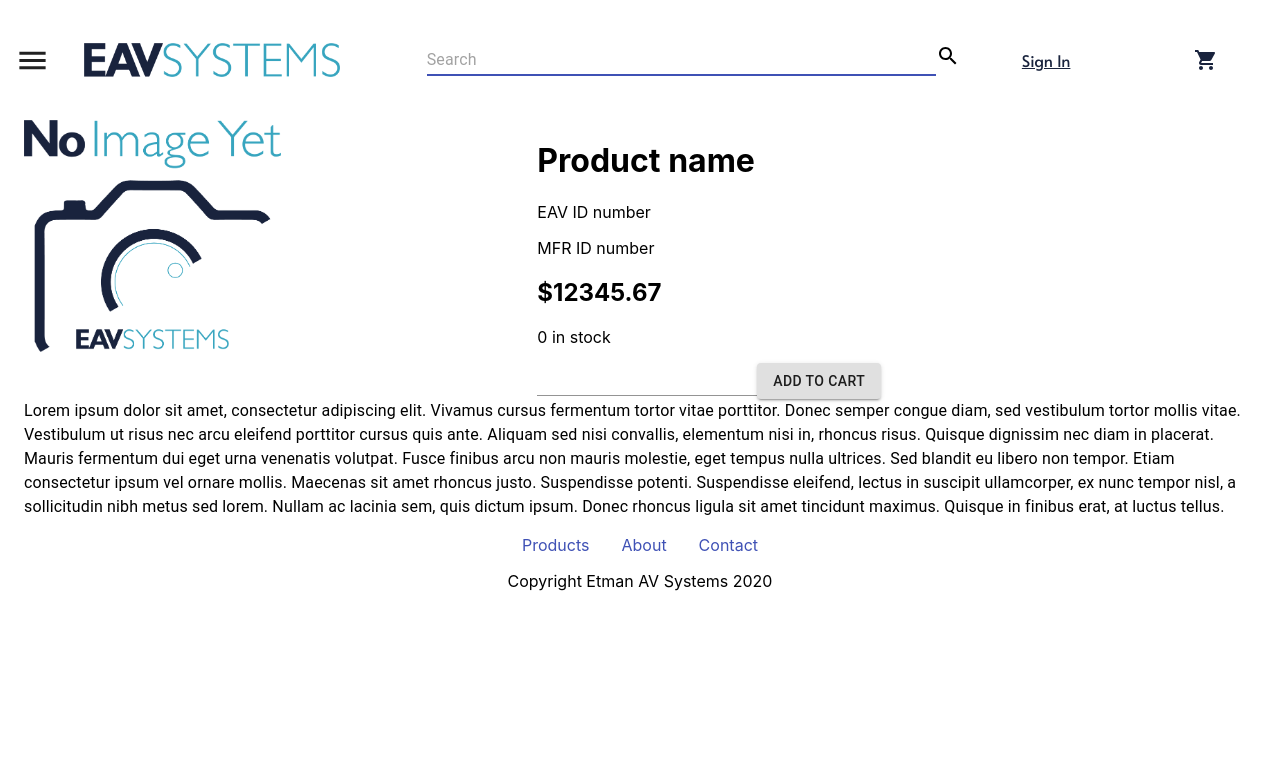
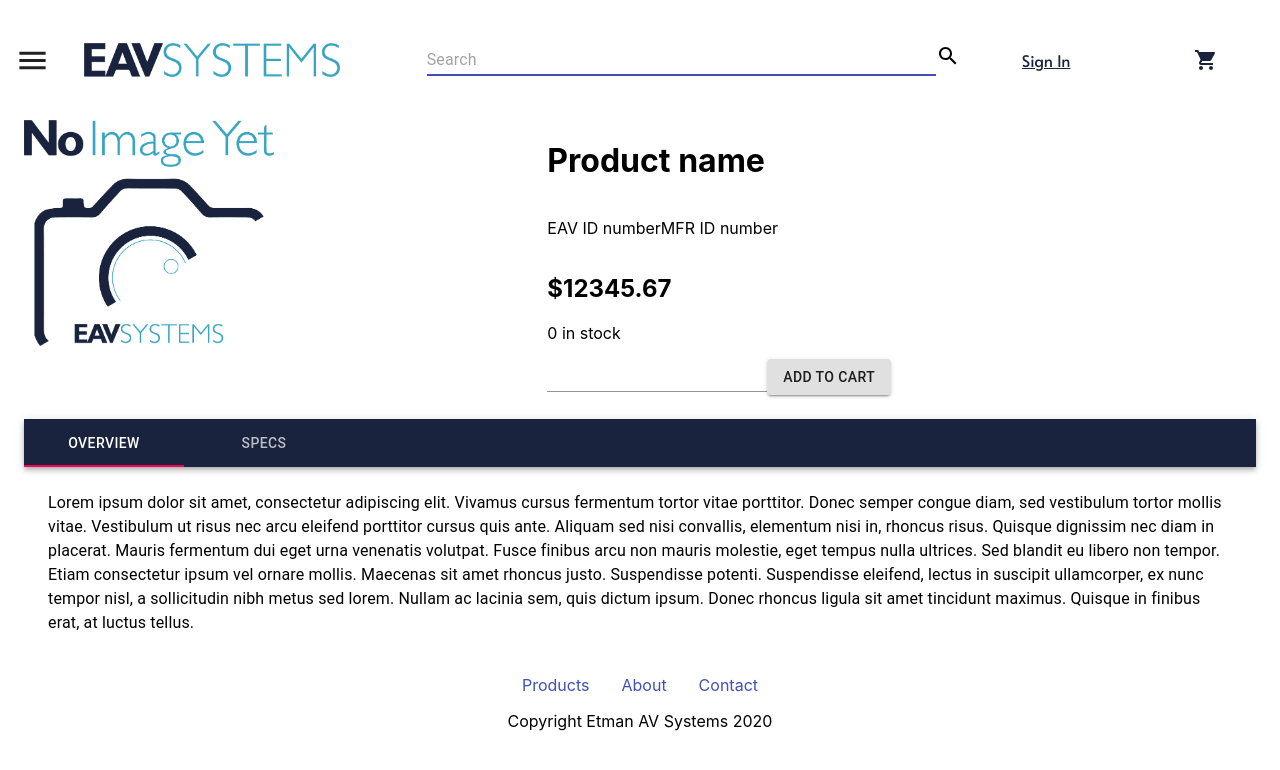
Before and after one commit to DerekEtman/EAVSYSTEM, a React (Create React App) app: page /ProductDetail in a window 1280 px wide. Shown: the top 770 px of the page. Built offline with nearby package versions, Linux system fonts and the light colour scheme.

Commit message:
Feat: Tab Panels for detail pages

```diff
--- a/src/features/products/Product_Detail.js
+++ b/src/features/products/Product_Detail.js
@@ -1,17 +1,60 @@
-import { Grid, Input, Button, Container, Typography } from "@material-ui/core";
+import {
+	Grid,
+	Input,
+	Button,
+	Container,
+	Typography,
+	AppBar,
+	Tab,
+	Tabs,
+	Box,
+} from "@material-ui/core";
 import React from "react";
 import DefaultImage from "./products_assets/no_image_holder.png";
 
+function TabPanel(props) {
+	const { children, value, index, ...other } = props;
+
+	return (
+		<div
+			role="tabpanel"
+			hidden={value !== index}
+			id={`simple-tabpanel-${index}`}
+			aria-labelledby={`simple-tab-${index}`}
+			{...other}
+		>
+			{value === index && (
+				<Box p={3}>
+					<Typography>{children}</Typography>
+				</Box>
+			)}
+		</div>
+	);
+}
+
+function a11yProps(index) {
+	return {
+		id: `simple-tab-${index}`,
+		"aria-controls": `simple-tabpanel-${index}`,
+	};
+}
+
 export default function Product_Detail() {
+	const [value, setValue] = React.useState(0);
+
+	const handleChange = (event, newValue) => {
+		setValue(newValue);
+	};
+
 	return (
 		<Container>
-			<Grid container>
+			<Grid container className="product_detail_container" spacing={3}>
 				{/* <Hidden>
             <Grid item>
                 <Link href={History} >`Back to results`</Link>
             </Grid>
             </Hidden> */}
-				<Grid item lg={5}>
+				<Grid item lg={5} className="product_detail_image_container">
 					<img
 						src={DefaultImage}
 						alt="Item - change description"
@@ -19,36 +62,52 @@ export default function Product_Detail() {
 					/>
 				</Grid>
 
-				<Grid item lg={7}>
+				<Grid item lg={7} className="product_detail_info_container">
 					<h1> Product name</h1>
-					<div>
-						<p>EAV ID number</p>
-						<p>MFR ID number</p>
+					<div  className="product_detail_serial_group" >
+						<p className="product_detail_serial_element">EAV ID number</p>
+						<p className="product_detail_serial_element">MFR ID number</p>
 					</div>
 					<h2>$12345.67</h2>
 					<p>0 in stock</p>
 
 					<div>
-						<Input type="number" name="Qty." />
+						<Input type="number" name="Qty" />
 						<Button variant="contained"> Add To Cart</Button>
 					</div>
 				</Grid>
 
 				<Grid item lg={12}>
-					<Typography variant="body1">
-						Lorem ipsum dolor sit amet, consectetur adipiscing elit. Vivamus cursus
-						fermentum tortor vitae porttitor. Donec semper congue diam, sed vestibulum
-						tortor mollis vitae. Vestibulum ut risus nec arcu eleifend porttitor
-						cursus quis ante. Aliquam sed nisi convallis, elementum nisi in, rhoncus
-						risus. Quisque dignissim nec diam in placerat. Mauris fermentum dui eget
-						urna venenatis volutpat. Fusce finibus arcu non mauris molestie, eget
-						tempus nulla ultrices. Sed blandit eu libero non tempor. Etiam consectetur
-						ipsum vel ornare mollis. Maecenas sit amet rhoncus justo. Suspendisse
-						potenti. Suspendisse eleifend, lectus in suscipit ullamcorper, ex nunc
-						tempor nisl, a sollicitudin nibh metus sed lorem. Nullam ac lacinia sem,
-						quis dictum ipsum. Donec rhoncus ligula sit amet tincidunt maximus.
-						Quisque in finibus erat, at luctus tellus.
-					</Typography>
+					<AppBar position="static" className="product_detail_menu">
+						<Tabs value={value} onChange={handleChange} aria-label="Product sub tabs">
+							<Tab label="Overview" {...a11yProps(0)} />
+                            <Tab label="Specs" {...a11yProps(1)} />
+
+						</Tabs>
+					</AppBar>
+
+					<TabPanel value={value} index={0}>
+						<Typography variant="body1">
+							Lorem ipsum dolor sit amet, consectetur adipiscing elit. Vivamus cursus
+							fermentum tortor vitae porttitor. Donec semper congue diam, sed
+							vestibulum tortor mollis vitae. Vestibulum ut risus nec arcu eleifend
+							porttitor cursus quis ante. Aliquam sed nisi convallis, elementum nisi
+							in, rhoncus risus. Quisque dignissim nec diam in placerat. Mauris
+							fermentum dui eget urna venenatis volutpat. Fusce finibus arcu non mauris
+							molestie, eget tempus nulla ultrices. Sed blandit eu libero non tempor.
+							Etiam consectetur ipsum vel ornare mollis. Maecenas sit amet rhoncus
+							justo. Suspendisse potenti. Suspendisse eleifend, lectus in suscipit
+							ullamcorper, ex nunc tempor nisl, a sollicitudin nibh metus sed lorem.
+							Nullam ac lacinia sem, quis dictum ipsum. Donec rhoncus ligula sit amet
+							tincidunt maximus. Quisque in finibus erat, at luctus tellus.
+						</Typography>
+					</TabPanel>
+                    <TabPanel value={value} index={1}>
+						<Typography variant="body1">
+                                <ul> One </ul>
+                                <ul> Two </ul>
+						</Typography>
+					</TabPanel>
 				</Grid>
 			</Grid>
 		</Container>
--- a/src/features/products/products.scss
+++ b/src/features/products/products.scss
@@ -1,3 +1,9 @@
+:root{
+    --splash_background:#19233d;
+    --light_blue: #37a5bf;
+}
+
+
 .product_container{
     min-height: 85vh;
     padding: 1rem;
@@ -33,6 +39,29 @@
         margin:auto;
         padding: .7rem;
     }
+}
 
 
+
+
+.product_detail_container{
+
+
+    .product_detail_image_container{
+        padding: 2rem 0 ;
+    }
+    .product_detail_menu{
+    background-color: var(--splash_background);
+    }
+
+    .product_detail_info_container{
+        padding: 2rem 0;
+    }
+
+    .product_detail_serial_group{
+        display:flex;
+        flex-flow: row wrap;
+        padding: 1px auto;
+    }
+
 }
```
